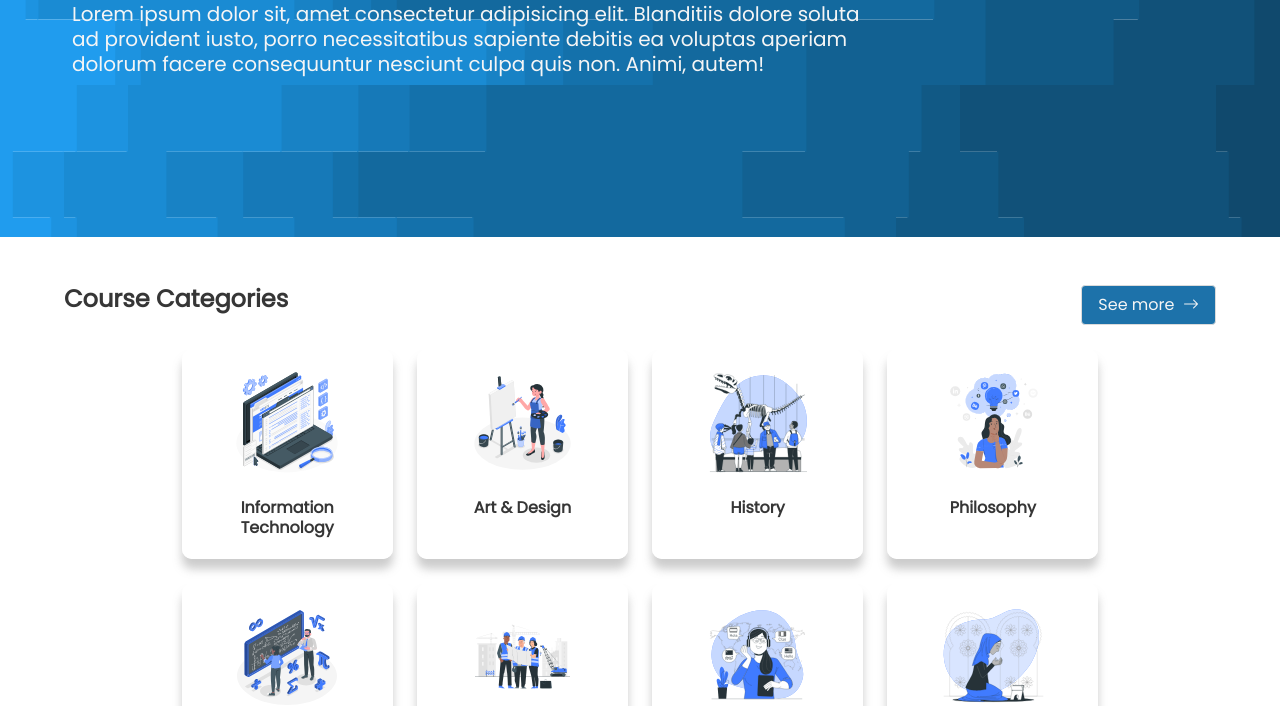
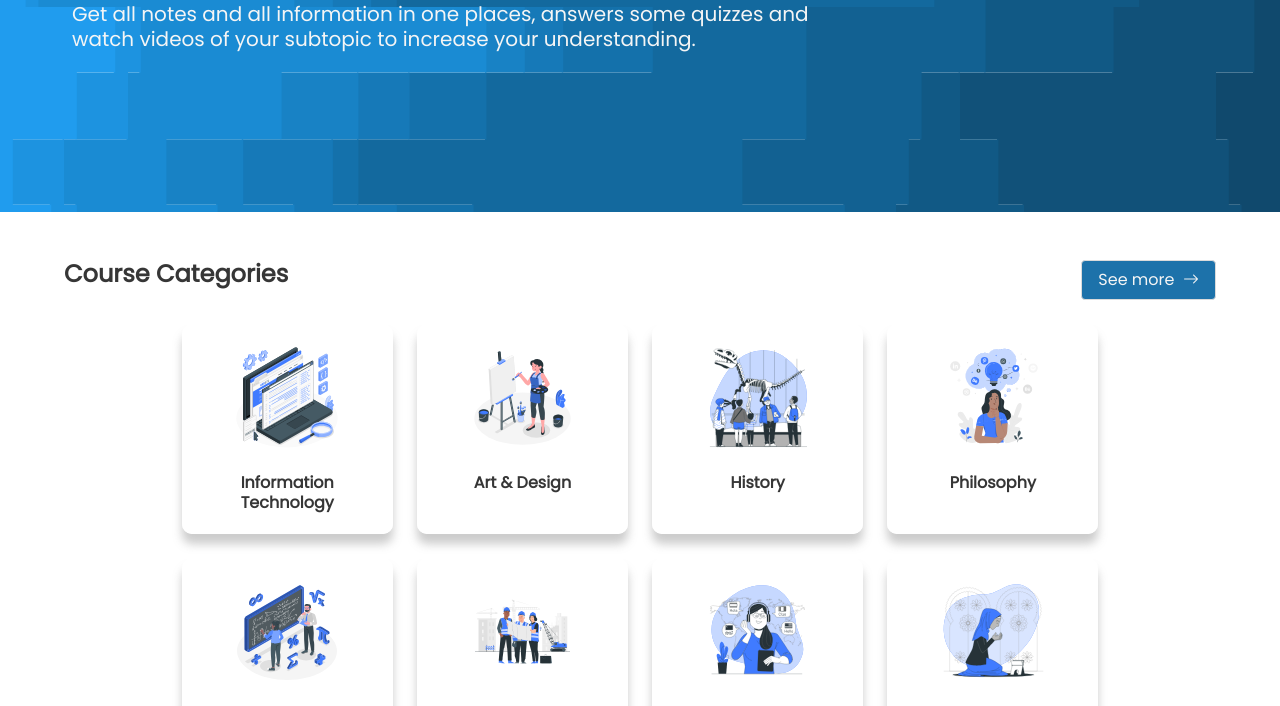
Before and after one commit to muhduzairmf/skill-bootcamp, a plain HTML site: page timelines/timelines.html in a window 1280 px wide. Shown: the part 394-1100 px from the top of the page. Drawn offline with nearby package versions, Linux system fonts and the light colour scheme; sample sign-in values are in the browser's storage.

Commit message:
Remove dummy text

```diff
--- a/timelines/timelines.html
+++ b/timelines/timelines.html
@@ -136,7 +136,7 @@
         <div class="container my-4">
             <br>
             <h1 class="title is-size-1-desktop is-size-2-touch has-text-light poppins"><strong>Inovative Solutions <br> for Education</strong></h1>
-            <p class="mt-1 subtitle is-size-5-desktop is-size-6-touch has-text-light block poppins" style="width: 70%;">Lorem ipsum dolor sit, amet consectetur adipisicing elit. Blanditiis dolore soluta ad provident iusto, porro necessitatibus sapiente debitis ea voluptas aperiam dolorum facere consequuntur nesciunt culpa quis non. Animi, autem!</p>
+            <p class="mt-1 subtitle is-size-5-desktop is-size-6-touch has-text-light block poppins" style="width: 70%;">Get all notes and all information in one places, answers some quizzes and watch videos of your subtopic to increase your understanding.</p>
         </div>
     </div>
 </header>
```
